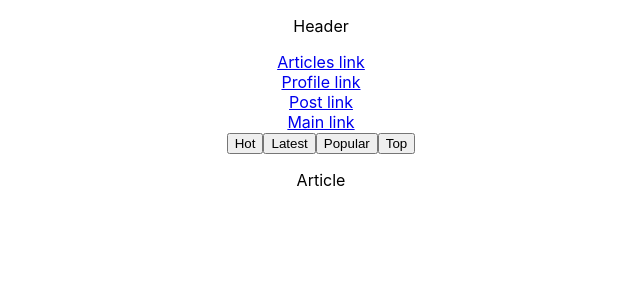
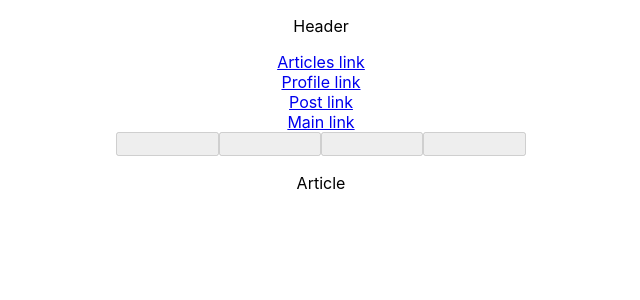
Before and after one commit to maddierosecodes/nc-news, a React (Create React App) app: page /articles/0 in a window 1280 px wide. Shown: the top 300 px of the page, without its empty margins (319-959 px from the left). Built offline with nearby package versions, Linux system fonts and the light colour scheme; no server answers.

Commit message:
Implements first axios get request

```diff
--- a/package.json
+++ b/package.json
@@ -6,6 +6,7 @@
     "@testing-library/jest-dom": "^5.14.1",
     "@testing-library/react": "^11.2.7",
     "@testing-library/user-event": "^12.8.3",
+    "axios": "^0.21.1",
     "react": "^17.0.2",
     "react-dom": "^17.0.2",
     "react-router-dom": "^5.2.1",
--- a/src/App.css
+++ b/src/App.css
@@ -36,3 +36,8 @@
     transform: rotate(360deg);
   }
 }
+
+.container__buttonBar__tablinks {
+  width: 8vw;
+  height: 3vh;
+}
--- a/src/App.js
+++ b/src/App.js
@@ -10,10 +10,12 @@ import Profile from './Components/Profile';
 // Package Imports
 import { BrowserRouter as Router, Switch, Route } from 'react-router-dom';
 import { useState, useEffect } from 'react';
+import axios from 'axios';
 
 function App() {
   //States
-  const [currentFilter, setCurrentFilter] = useState({
+  const [articles, setArticles] = useState([]);
+  const [currentFilter, setFilter] = useState({
     sort: 'DESC',
     sortBy: 'date',
     votes: 10
@@ -24,20 +26,25 @@ function App() {
   ]);
   const [categories, setCategories] = useState(['none']);
   const [currentUser, setCurrentUser] = useState({ username: 'signedOut' });
+  // Use Effects
+
   // HTML
   return (
     <div className="App">
       <Router>
+        <ContainerProvider>
           <Header
-          setCurrentFilter={setCurrentFilter}
             categories={categories}
             currentUser={currentUser}
             latest={latest}
+            setFilter={setFilter}
+            currentFilter={currentFilter}
+            setArticles={setArticles}
           />
-        <ContainerProvider setCurrentFilter={setCurrentFilter}>
           <Switch>
+            <div className="container_content">
               <Route exact path="/">
-              <Main />
+                <Main articles={articles} />
               </Route>
               <Route exact path="/profile/:username">
                 <Profile />
@@ -48,6 +55,7 @@ function App() {
               <Route exact path="/post">
                 <Post />
               </Route>
+            </div>
           </Switch>
         </ContainerProvider>
       </Router>
--- a/src/Components/Article.js
+++ b/src/Components/Article.js
@@ -1,5 +1,11 @@
+import { ContainerContext } from './Container';
+import { useContext, useEffect } from 'react';
 
 const Article = () => {
+  const { showTabs, switchShowTabs } = useContext(ContainerContext);
+  useEffect(() => {
+    if (showTabs === 'show') switchShowTabs(showTabs);
+  }, [showTabs, switchShowTabs]);
   return (
     <div className="article">
       <p>Article</p>
--- a/src/Components/Container.js
+++ b/src/Components/Container.js
@@ -2,10 +2,10 @@ import { createContext, useState } from 'react';
 
 export const ContainerContext = createContext();
 
-export const ContainerProvider = ({ children, setFilter }) => {
+export const ContainerProvider = ({ children }) => {
   const [showTabs, setShowTabs] = useState('show');
 
-  const switchShowTabs = () => {
+  const switchShowTabs = (currTabs) => {
     setShowTabs((currTabs) => (currTabs === 'show' ? 'hide' : 'show'));
   };
 
@@ -13,65 +13,7 @@ export const ContainerProvider = ({ children, setFilter }) => {
     <ContainerContext.Provider
       value={{ showTabs, setShowTabs, switchShowTabs }}>
       <div className="container">
-        <div className="container__buttonBar">
-          <button
-            className="container__buttonBar__tablinks tablinks--hot"
-            disabled={showTabs === 'show' ? false : true}
-            onclick={() => {
-              setFilter(() => {
-                return {
-                  sort: 'DESC',
-                  sortBy: 'date',
-                  votes: 10
-                };
-              });
-            }}>
-            {showTabs === 'show' ? 'Hot' : ''}
-          </button>
-          <button
-            className="container__buttonBar__tablinks tablinks--hot"
-            disabled={showTabs === 'show' ? false : true}
-            onclick={() => {
-              setFilter(() => {
-                return {
-                  sort: 'DESC',
-                  sortBy: 'date',
-                  votes: 0
-                };
-              });
-            }}>
-            {showTabs === 'show' ? 'Latest' : ''}
-          </button>
-          <button
-            className="container__buttonBar__tablinks tablinks--hot"
-            disabled={showTabs === 'show' ? false : true}
-            onclick={() => {
-              setFilter(() => {
-                return {
-                  sort: 'DESC',
-                  sortBy: 'comments',
-                  votes: 0
-                };
-              });
-            }}>
-            {showTabs === 'show' ? 'Popular' : ''}
-          </button>
-          <button
-            className="container__buttonBar__tablinks tablinks--hot"
-            disabled={showTabs === 'show' ? false : true}
-            onclick={() => {
-              setFilter(() => {
-                return {
-                  sort: 'DESC',
-                  sortBy: 'votes',
-                  votes: 0
-                };
-              });
-            }}>
-            {showTabs === 'show' ? 'Top' : ''}
-          </button>
-        </div>
-        <div className="container__content">{children}</div>
+        <div className="container__display">{children}</div>
       </div>
     </ContainerContext.Provider>
   );
--- a/src/Components/Header.js
+++ b/src/Components/Header.js
@@ -1,5 +1,25 @@
 import { Link } from 'react-router-dom';
-const Header = ({categories, latest, setFilter, currentUser}) => {
+import { ContainerContext } from './Container';
+import { useEffect, useContext } from 'react';
+import axios from 'axios';
+
+const Header = ({
+  setArticles,
+  categories,
+  latest,
+  currentUser,
+  setFilter,
+  currentFilter
+}) => {
+  const { showTabs } = useContext(ContainerContext);
+  useEffect(() => {
+    let urlString = 'https://nc-news-maddie.herokuapp.com/api/articles';
+
+    axios.get(urlString).then((res) => {
+      setArticles(res.data.articles);
+    });
+  }, [currentFilter, setArticles]);
+
   return (
     <div className="header">
       <p>Header</p>
@@ -12,6 +32,60 @@ const Header = ({categories, latest, setFilter, currentUser}) => {
         <br></br>
         <Link to={`/`}>Main link</Link>
       </nav>
+      <div className="container">
+        <div className="container__buttonBar">
+          <button
+            className="container__buttonBar__tablinks tablinks--hot"
+            disabled={showTabs === 'show' ? false : true}
+            onClick={() => {
+              return setFilter({
+                sort: 'DESC',
+                sortBy: 'date',
+                votes: 10
+              });
+            }}>
+            {showTabs === 'show' ? 'Hot' : ''}
+          </button>
+          <button
+            className="container__buttonBar__tablinks tablinks--latest"
+            disabled={showTabs === 'show' ? false : true}
+            onClick={() => {
+              setFilter({
+                sort: 'DESC',
+                sortBy: 'date',
+                votes: 0
+              });
+            }}>
+            {showTabs === 'show' ? 'Latest' : ''}
+          </button>
+          <button
+            className="container__buttonBar__tablinks tablinks--popular"
+            disabled={showTabs === 'show' ? false : true}
+            onClick={() => {
+              setFilter(() => {
+                return {
+                  sort: 'DESC',
+                  sortBy: 'comments',
+                  votes: 0
+                };
+              });
+            }}>
+            {showTabs === 'show' ? 'Popular' : ''}
+          </button>
+          <button
+            className="container__buttonBar__tablinks tablinks--top"
+            disabled={showTabs === 'show' ? false : true}
+            onClick={() => {
+              setFilter({
+                sort: 'DESC',
+                sortBy: 'votes',
+                votes: 0
+              });
+            }}>
+            {showTabs === 'show' ? 'Top' : ''}
+          </button>
+        </div>
+      </div>
     </div>
   );
 };
--- a/src/Components/Main.js
+++ b/src/Components/Main.js
@@ -1,7 +1,33 @@
-const Main = () => {
+import { ContainerContext } from './Container';
+import { useContext, useEffect } from 'react';
+import axios from 'axios';
+import { Link } from 'react-router-dom';
+
+const Main = ({ articles }) => {
+  const { showTabs, switchShowTabs } = useContext(ContainerContext);
+  useEffect(() => {
+    if (showTabs === 'hide') switchShowTabs(showTabs);
+  }, [showTabs, switchShowTabs]);
+
   return (
     <div className="main">
       <p>Main</p>
+      <ul>
+        {articles.map(({ author, title, votes, article_id }) => {
+          return (
+            <li key={article_id} className="article">
+              <Link to={`/articles/${article_id}`}>
+                <p>{title}</p>
+              </Link>
+              <Link to={`/profile/${author}`}>
+                <p>{author}</p>
+              </Link>
+
+              <p>{votes}</p>
+            </li>
+          );
+        })}
+      </ul>
     </div>
   );
 };
--- a/src/Components/MyProfile.js
+++ b/src/Components/MyProfile.js
@@ -1,4 +1,6 @@
+
 const MyProfile = () => {
+
   return (
     <div className="myProfile">
       <p>My Profile</p>
--- a/src/Components/Post.js
+++ b/src/Components/Post.js
@@ -1,4 +1,12 @@
+import { ContainerContext } from './Container';
+import { useContext, useEffect } from 'react';
+
 const Post = () => {
+  const { showTabs, switchShowTabs } = useContext(ContainerContext);
+  useEffect(() => {
+    if (showTabs === 'show') switchShowTabs(showTabs);
+  }, [showTabs, switchShowTabs]);
+
   return (
     <div className="post">
       <p>Post</p>
--- a/src/Components/Profile.js
+++ b/src/Components/Profile.js
@@ -2,8 +2,15 @@ import SignIn from './SignIn';
 import SignUp from './SignUp';
 import OtherProfile from './OtherProfile';
 import MyProfile from './MyProfile';
+import { ContainerContext } from './Container';
+import { useContext, useEffect } from 'react';
 
 const Profile = () => {
+
+  const { showTabs, switchShowTabs } = useContext(ContainerContext);
+ useEffect(() => {
+   if (showTabs === 'hide') switchShowTabs(showTabs);
+ }, [showTabs, switchShowTabs]);
   return (
     <div className="profile">
       <p>Profile</p>
```
Also changed, not shown: 1 other file (tests, documents, lock files or other folders). Lines whose indentation alone changed are shown as unchanged.
